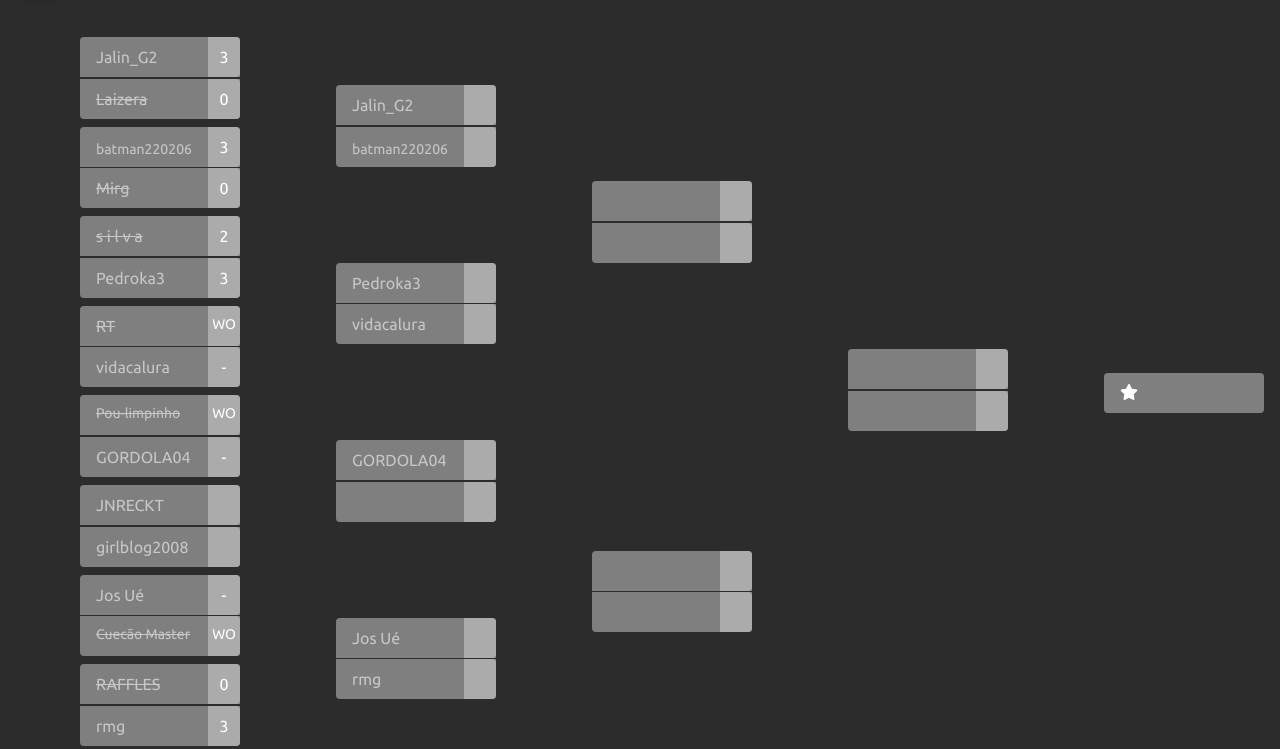
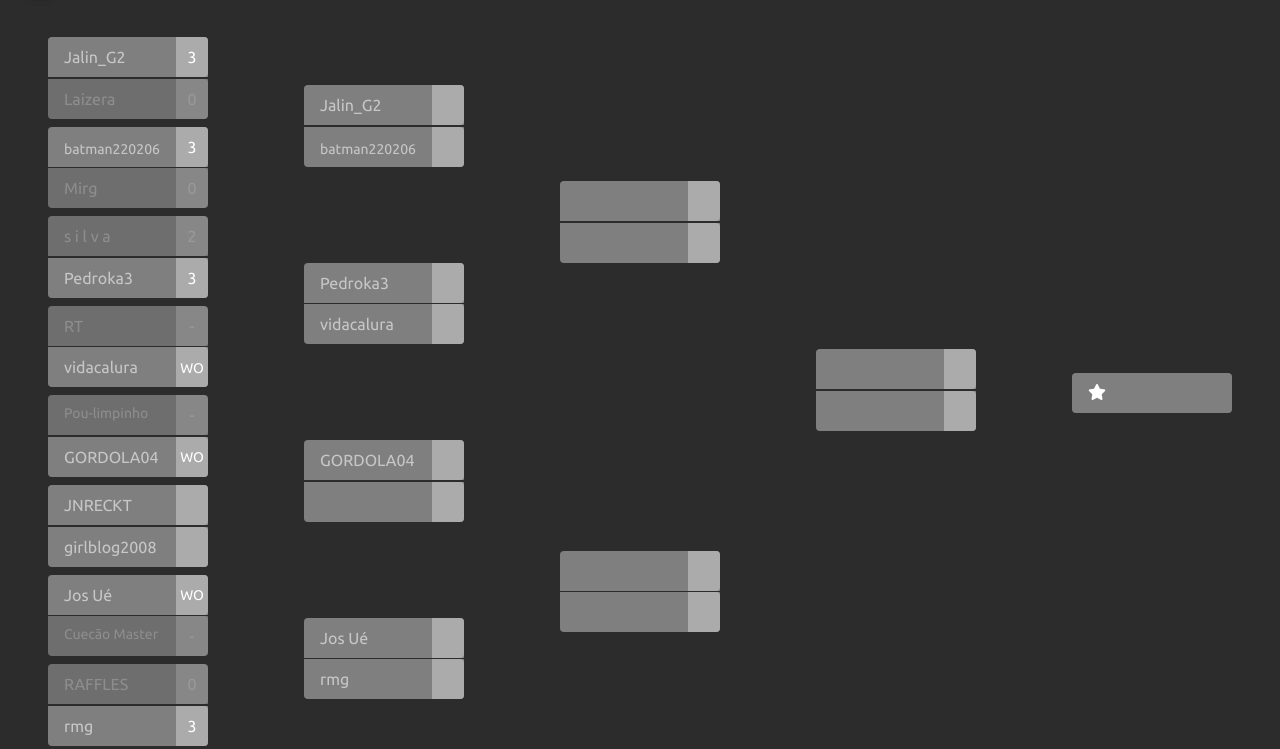
Before and after one commit to vidacalura/Jeek-online, a website: page Public/torneio1.html in a window 1280 px wide. Shown: the part 51-800 px from the top of the page. Drawn offline with Linux system fonts and the light colour scheme.

Commit message:
make it better

```diff
--- a/Public/torneio1.html
+++ b/Public/torneio1.html
@@ -30,16 +30,16 @@
 
             <!-- line-through -->
 
-            <section class="flex pt-10 pl-20 text-jeek-gray-100">
-                <div class="mr-24">
+            <section class="flex md:justify-around pt-10 text-jeek-gray-100">
+                <div class="mr-24 ml-12 md:m-0">
                     <div class="torneio-chave chave-1">
                         <div class="torneio-participante">
                             <p class="py-2 px-4"> Jalin_G2 </p>
                             <div class="pontuacao"> 3 </div>
                         </div>
                         <div class="h-[0.1rem] w-40 bg-jeek-gray-600"> </div>
-                        <div class="torneio-participante">
-                            <p class="line-through py-2 px-4"> Laizera </p>
+                        <div class="torneio-participante torneio-participante-derrota">
+                            <p class="py-2 px-4"> Laizera </p>
                             <div class="pontuacao"> 0 </div>
                         </div>
                     </div>
@@ -50,15 +50,15 @@
                             <div class="pontuacao"> 3 </div>
                         </div>
                         <div class="h-[0.1rem] w-40 bg-jeek-gray-600"> </div>
-                        <div class="torneio-participante">
-                            <p class="line-through py-2 px-4"> Mirg </p>
+                        <div class="torneio-participante torneio-participante-derrota">
+                            <p class="py-2 px-4"> Mirg </p>
                             <div class="pontuacao"> 0 </div>
                         </div>
                     </div>
 
                     <div class="torneio-chave chave-1">
-                        <div class="torneio-participante">
-                            <p class="line-through py-2 px-4"> s i l v a </p>
+                        <div class="torneio-participante torneio-participante-derrota">
+                            <p class="py-2 px-4"> s i l v a </p>
                             <div class="pontuacao"> 2 </div>
                         </div>
                         <div class="h-[0.1rem] w-40 bg-jeek-gray-600"> </div>
@@ -69,26 +69,26 @@
                     </div>
 
                     <div class="torneio-chave chave-1">
-                        <div class="torneio-participante">
-                            <p class="line-through py-2 px-4"> RT </p>
-                            <div class="pontuacao text-sm"> WO </div>
+                        <div class="torneio-participante torneio-participante-derrota">
+                            <p class="py-2 px-4"> RT </p>
+                            <div class="pontuacao"> - </div>
                         </div>
                         <div class="h-[0.1rem] w-40 bg-jeek-gray-600"> </div>
                         <div class="torneio-participante">
                             <p class="py-2 px-4"> vidacalura </p>
-                            <div class="pontuacao"> - </div>
+                            <div class="pontuacao text-sm"> <p class="pt-[0.15rem]"> WO </p> </div>
                         </div>
                     </div>
 
                     <div class="torneio-chave chave-1">
-                        <div class="torneio-participante">
-                            <p class="text-sm line-through py-2 px-4"> Pou-limpinho </p>
-                            <div class="pontuacao text-sm"> WO </div>
+                        <div class="torneio-participante torneio-participante-derrota">
+                            <p class="text-sm py-2 px-4"> Pou-limpinho </p>
+                            <div class="pontuacao"> - </div>
                         </div>
                         <div class="h-[0.1rem] w-40 bg-jeek-gray-600"> </div>
                         <div class="torneio-participante">
                             <p class="py-2 px-4"> GORDOLA04 </p>
-                            <div class="pontuacao"> - </div>
+                            <div class="pontuacao text-sm"> <p class="pt-[0.15rem]"> WO </p> </div>
                         </div>
                     </div>
 
@@ -107,18 +107,18 @@
                     <div class="torneio-chave chave-1">
                         <div class="torneio-participante">
                             <p class="py-2 px-4"> Jos Ué </p>
-                            <div class="pontuacao"> - </div>
+                            <div class="pontuacao text-sm"> <p class="pt-[0.15rem]"> WO </p> </div>
                         </div>
                         <div class="h-[0.1rem] w-40 bg-jeek-gray-600"> </div>
-                        <div class="torneio-participante">
-                            <p class="text-sm line-through py-2 px-4"> Cuecão Master </p>
-                            <div class="pontuacao text-sm"> WO </div>
+                        <div class="torneio-participante torneio-participante-derrota">
+                            <p class="text-sm py-2 px-4"> Cuecão Master </p>
+                            <div class="pontuacao"> - </div>
                         </div>
                     </div>
 
                     <div class="torneio-chave chave-1">
-                        <div class="torneio-participante">
-                            <p class="line-through py-2 px-4"> RAFFLES </p>
+                        <div class="torneio-participante torneio-participante-derrota">
+                            <p class="py-2 px-4"> RAFFLES </p>
                             <div class="pontuacao"> 0 </div>
                         </div>
                         <div class="h-[0.1rem] w-40 bg-jeek-gray-600"> </div>
@@ -129,7 +129,7 @@
                     </div>
                 </div>
 
-                <div class="mr-24">
+                <div class="mr-24 md:m-0">
                     <div class="torneio-chave chave-2">
                         <div class="torneio-participante">
                             <p class="py-2 px-4"> Jalin_G2 </p>
@@ -179,7 +179,7 @@
                     </div>
                 </div>
 
-                <div class="mr-24">
+                <div class="mr-24 md:m-0">
                     <div class="torneio-chave chave-3">
                         <div class="torneio-participante">
                             <p class="py-2 px-4">  </p>
@@ -205,7 +205,7 @@
                     </div>
                 </div>
 
-                <div class="mr-24">
+                <div class="mr-24 md:m-0">
                     <div class="torneio-chave chave-4">
                         <div class="torneio-participante">
                             <p class="py-2 px-4"> </p>
--- a/index.js
+++ b/index.js
@@ -726,12 +726,13 @@ io.on("connection", (socket) => {
 
 /* to do
 
+- Placar
 - Pentesting
 - Refatoração código salas
 - Avisar quando movimento espelhado (com mensagemJogo())
+- EntrarSala() -> verificar se código começa com JO
 - Sinalizar que o tempo está caindo
 - Aparecer pedido de revanche apenas para jogadores
-- EntrarSala() -> verificar se código começa com JO
 
 10/11/12 2022:
 - Login / Cadastro
```
Also changed, not shown: Public/torneios.html (+1 -1 lines), Public/CSS/output.css, Public/CSS/tailwind.css.
